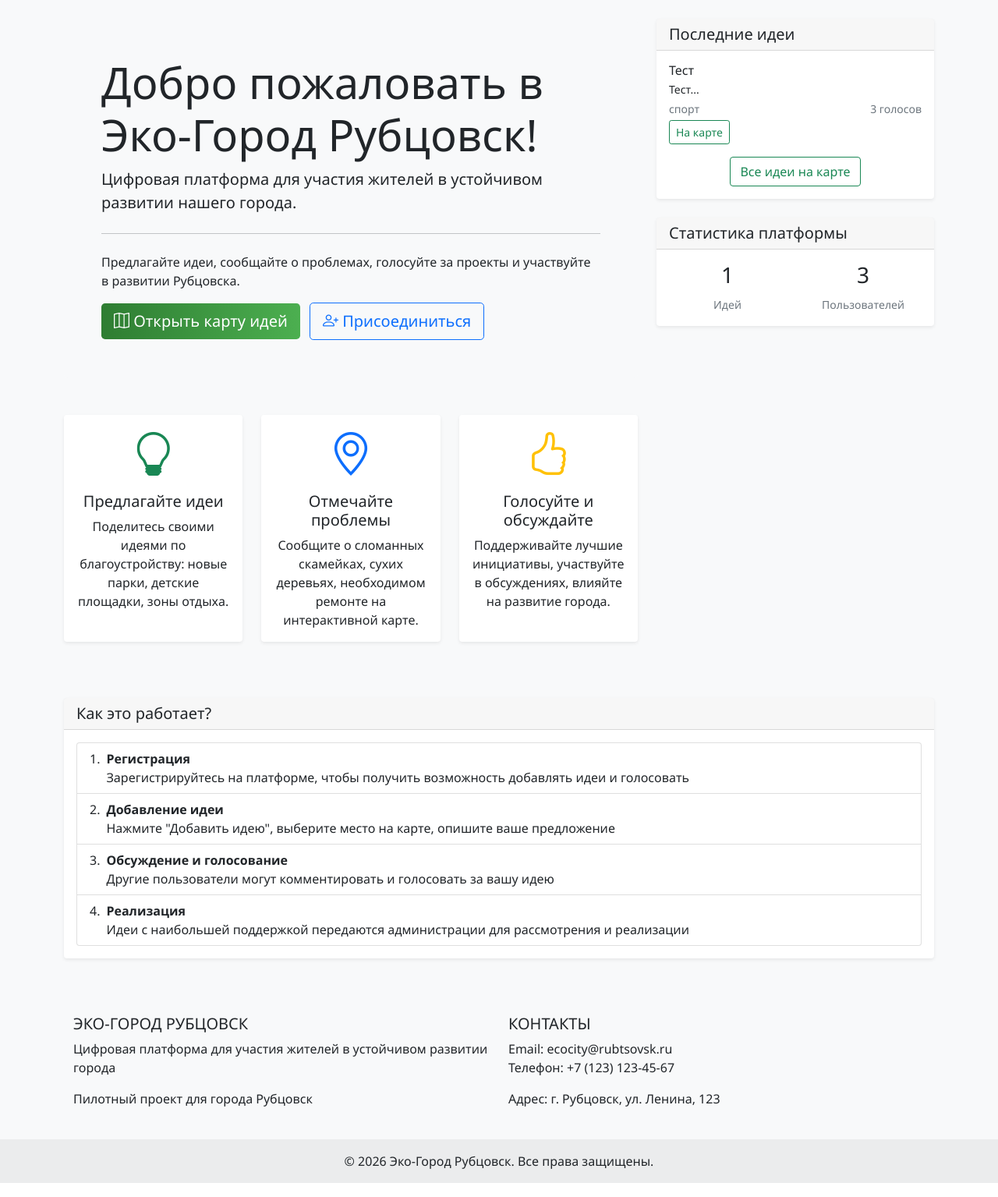
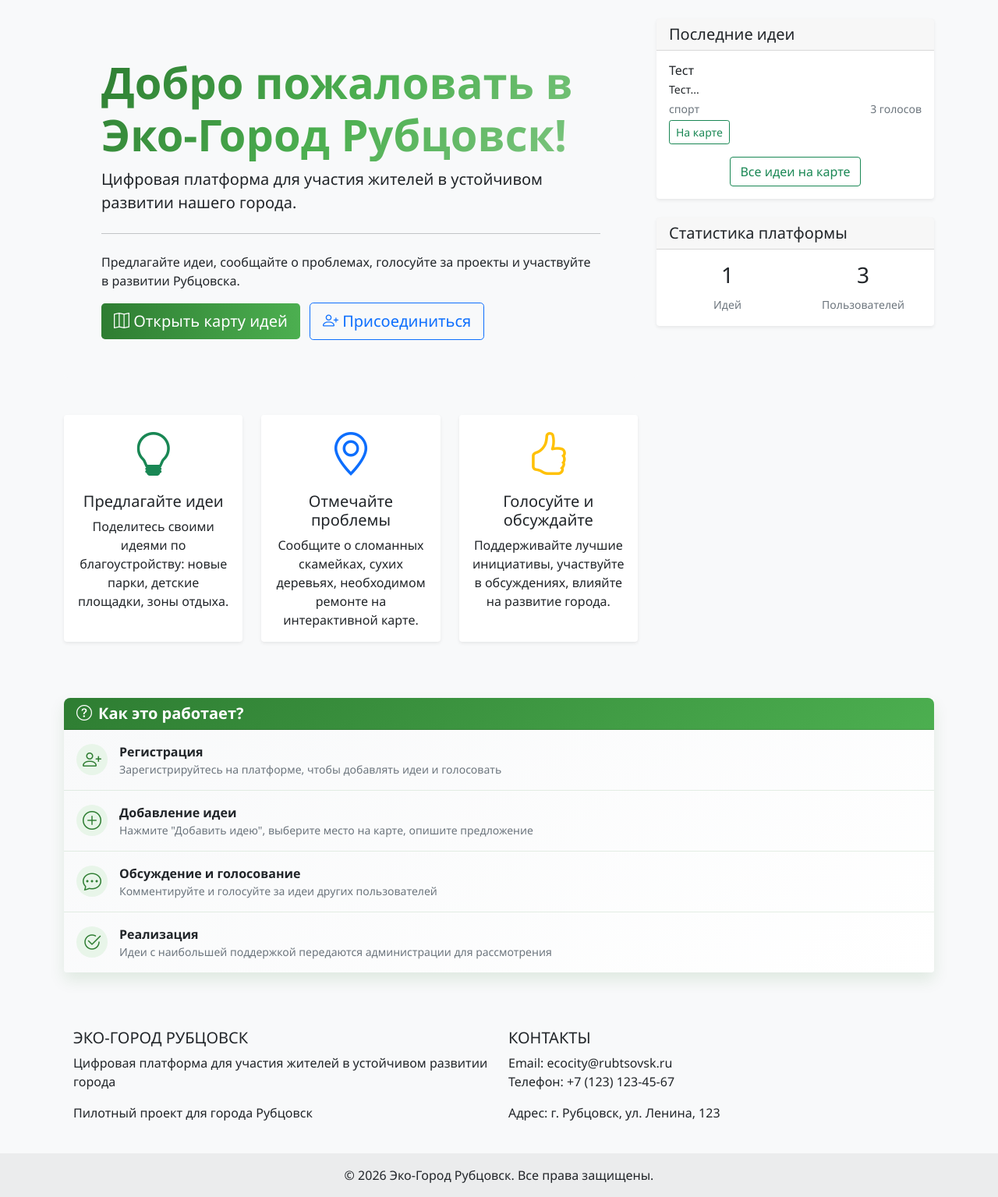
Before and after one commit to Lotos110/EcoSity, a Flask app: page / in a window 1280 px wide. Shown: the part 57-1592 px from the top of the page at 78% size. Run offline with Flask 3, Linux system fonts and the light colour scheme; data comes from the database, SQL or seed files in the repository.

Commit message:
Update index.html

```diff
--- a/templates/index.html
+++ b/templates/index.html
@@ -1,12 +1,60 @@
 {% extends "base.html" %}
 
 {% block title %}Главная - {{ super() }}{% endblock %}
+
+{% block extra_css %}
+<style>
+    .gradient-text {
+        background: linear-gradient(135deg, #2e7d32, #4caf50, #81c784);
+        -webkit-background-clip: text;
+        -webkit-text-fill-color: transparent;
+        background-clip: text;
+        color: transparent;
+        font-weight: bold;
+    }
+    /* Стили для блока "Как это работает?" */
+    .how-it-works-card {
+        background: linear-gradient(145deg, #f8f9fa, #ffffff);
+        border: none;
+        box-shadow: 0 10px 20px rgba(0,100,0,0.1);
+    }
+    .how-it-works-header {
+        background: linear-gradient(145deg, #2e7d32, #4caf50);
+        color: white;
+        border-radius: 8px 8px 0 0 !important;
+    }
+    .how-it-works-header h5 {
+        color: white;
+        font-weight: 600;
+    }
+    .how-it-works-item {
+        border: none;
+        border-bottom: 1px solid rgba(0,100,0,0.1);
+        background: transparent;
+    }
+    .how-it-works-item:last-child {
+        border-bottom: none;
+    }
+    .how-it-works-icon {
+        display: inline-flex;
+        align-items: center;
+        justify-content: center;
+        width: 40px;
+        height: 40px;
+        background: #e8f5e9;
+        border-radius: 50%;
+        color: #2e7d32;
+        font-size: 1.5rem;
+        margin-right: 15px;
+    }
+</style>
+{% endblock %}
 
 {% block content %}
 <div class="row">
     <div class="col-md-8">
         <div class="jumbotron bg-light p-5 rounded-3">
-            <h1 class="display-4">Добро пожаловать в Эко-Город Рубцовск!</h1>
+            <h1 class="display-4 gradient-text">Добро пожаловать в Эко-Город Рубцовск!</h1>
             <p class="lead">Цифровая платформа для участия жителей в устойчивом развитии нашего города.</p>
             <hr class="my-4">
             <p>Предлагайте идеи, сообщайте о проблемах, голосуйте за проекты и участвуйте в развитии Рубцовска.</p>
@@ -101,39 +149,44 @@
     </div>
 </div>
 
+<!-- Обновлённый блок "Как это работает?" -->
 <div class="row mt-5">
     <div class="col-12">
-        <div class="card">
-            <div class="card-header">
-                <h5 class="card-title mb-0">Как это работает?</h5>
+        <div class="card how-it-works-card">
+            <div class="card-header how-it-works-header">
+                <h5 class="card-title mb-0"><i class="bi bi-question-circle me-2"></i>Как это работает?</h5>
             </div>
-            <div class="card-body">
-                <ol class="list-group list-group-numbered">
-                    <li class="list-group-item d-flex justify-content-between align-items-start">
-                        <div class="ms-2 me-auto">
-                            <div class="fw-bold">Регистрация</div>
-                            Зарегистрируйтесь на платформе, чтобы получить возможность добавлять идеи и голосовать
+            <div class="card-body p-0">
+                <div class="list-group list-group-flush">
+                    <div class="list-group-item how-it-works-item d-flex align-items-center p-3">
+                        <span class="how-it-works-icon"><i class="bi bi-person-plus"></i></span>
+                        <div>
+                            <div class="fw-bold fs-6">Регистрация</div>
+                            <p class="mb-0 small text-muted">Зарегистрируйтесь на платформе, чтобы добавлять идеи и голосовать</p>
                         </div>
-                    </li>
-                    <li class="list-group-item d-flex justify-content-between align-items-start">
-                        <div class="ms-2 me-auto">
-                            <div class="fw-bold">Добавление идеи</div>
-                            Нажмите "Добавить идею", выберите место на карте, опишите ваше предложение
+                    </div>
+                    <div class="list-group-item how-it-works-item d-flex align-items-center p-3">
+                        <span class="how-it-works-icon"><i class="bi bi-plus-circle"></i></span>
+                        <div>
+                            <div class="fw-bold fs-6">Добавление идеи</div>
+                            <p class="mb-0 small text-muted">Нажмите "Добавить идею", выберите место на карте, опишите предложение</p>
                         </div>
-                    </li>
-                    <li class="list-group-item d-flex justify-content-between align-items-start">
-                        <div class="ms-2 me-auto">
-                            <div class="fw-bold">Обсуждение и голосование</div>
-                            Другие пользователи могут комментировать и голосовать за вашу идею
+                    </div>
+                    <div class="list-group-item how-it-works-item d-flex align-items-center p-3">
+                        <span class="how-it-works-icon"><i class="bi bi-chat-dots"></i></span>
+                        <div>
+                            <div class="fw-bold fs-6">Обсуждение и голосование</div>
+                            <p class="mb-0 small text-muted">Комментируйте и голосуйте за идеи других пользователей</p>
                         </div>
-                    </li>
-                    <li class="list-group-item d-flex justify-content-between align-items-start">
-                        <div class="ms-2 me-auto">
-                            <div class="fw-bold">Реализация</div>
-                            Идеи с наибольшей поддержкой передаются администрации для рассмотрения и реализации
+                    </div>
+                    <div class="list-group-item how-it-works-item d-flex align-items-center p-3">
+                        <span class="how-it-works-icon"><i class="bi bi-check2-circle"></i></span>
+                        <div>
+                            <div class="fw-bold fs-6">Реализация</div>
+                            <p class="mb-0 small text-muted">Идеи с наибольшей поддержкой передаются администрации для рассмотрения</p>
                         </div>
-                    </li>
-                </ol>
+                    </div>
+                </div>
             </div>
         </div>
     </div>
```
